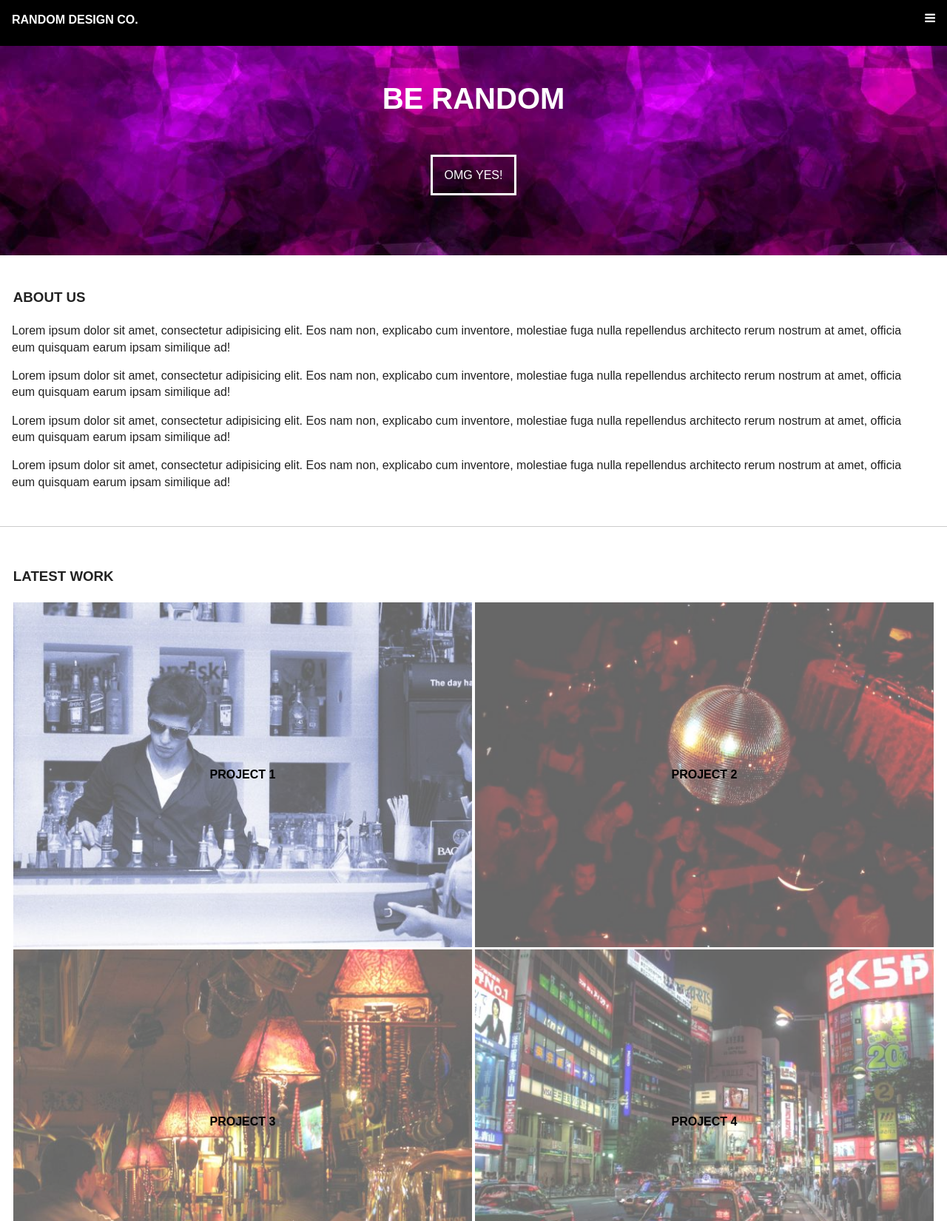
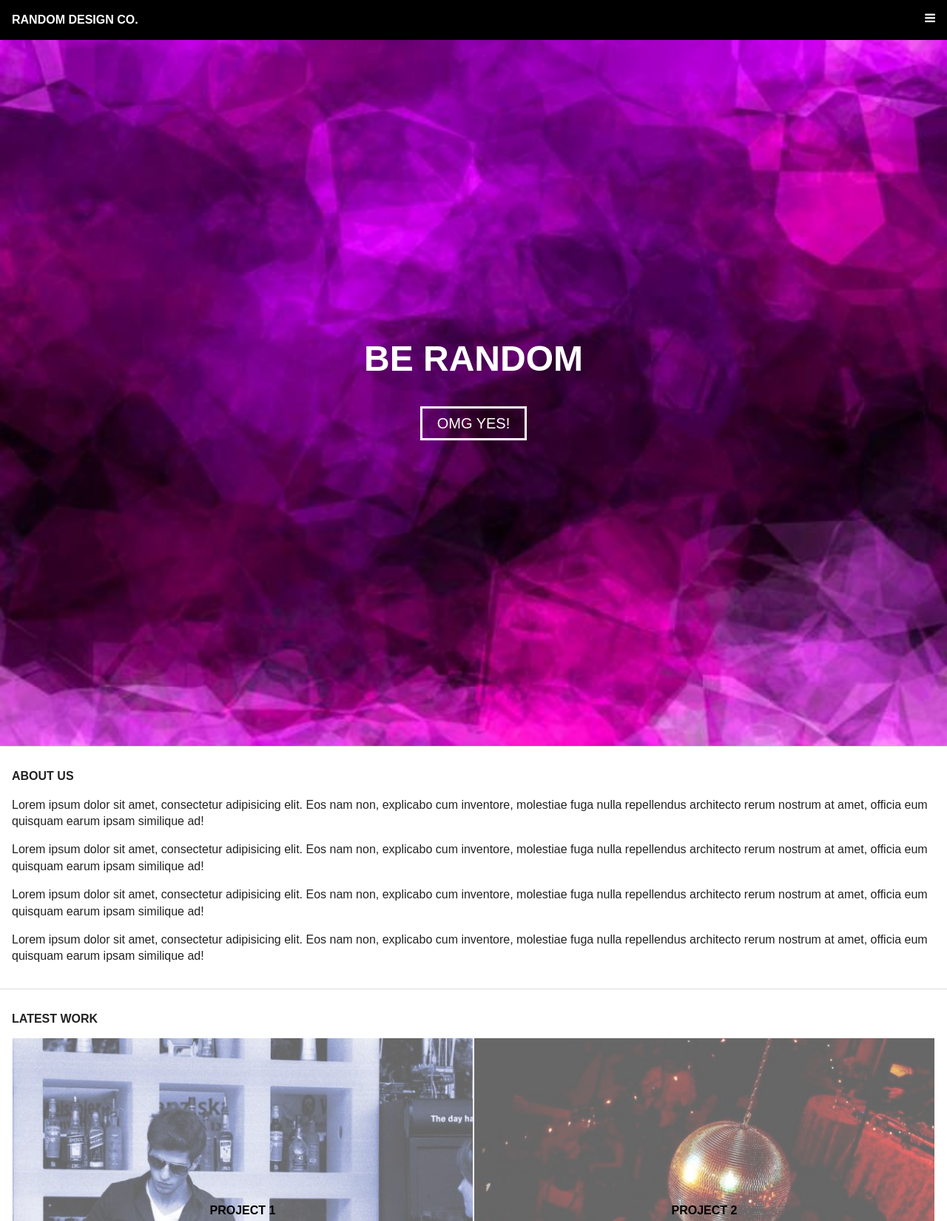
Before and after one commit to jswickham/random-design-co, a plain HTML site: page index.html in a window 1280 px wide. Shown: the top 1650 px of the page at 74% size. Drawn offline with nearby package versions, Linux system fonts and the light colour scheme.

Commit message:
Fixer up

```diff
--- a/css/main.css
+++ b/css/main.css
@@ -103,23 +103,32 @@ html {
   box-sizing: inherit;
 }
 
+body {
+    padding-top: 3em;
+}
+
+h1, h2, h3, h4, h4 {
+    font-size: 1em;
+    text-transform: uppercase;
+}
+
+img {
+    max-width: 100%;
+}
+
 .page-header {
-    background-color: #000;
+    background: #000;
     color: #fff;
-    margin: auto;
-    padding: 1em 1em 1.5em 1em;
+    padding: 1em;
     position: fixed;
+    z-index: 100;
     top: 0;
     left: 0;
     width: 100%;
-    overflow: auto;
-    z-index: 1;
 }
 
 .page-header h1 {
     margin: 0;
-    text-transform: uppercase;
-    font-size: 1em;
 }
 
 .fa {
@@ -128,63 +137,71 @@ html {
     top: 1em;
 }
 
-.callout {
-    background-image: url(../img/purple-bg.jpeg);
-    padding: 5em 8.67em 5em 8.67em;
+.page-section {
+    padding: 1em;
+    border-bottom: 1px solid #ddd;
+}
+
+.statement {
+    padding: 0;
+    position: relative;
+}
+
+.statement-content {
+    margin: 0;
+    position: absolute;
+    top: 50%;
+    left: 50%;
+    transform: translate(-50%, -50%);
+    line-height: 1;
     text-align: center;
 }
 
-.callout h2 {
-    font-size: 2.5em;
-    color: #fff;
-    padding-bottom: 1em;
-    line-height: 1em;
+.statement-bg {
+    display: block;
+    position:relative;
+    z-index: -10;
+    width: 100%;
 }
 
-.callout a {
+.statement-content h2 {
+    margin-top: 0;
+    font-size: 3em;
     color: #fff;
-    font-size: 1em;
 }
 
-.callout a:hover {
-    background-color: #fff;
+.button {
+    display: inline-block;
+    font-size: 1.25em;
+    text-decoration: none;
+    padding: .5em 1em;
+    border: 3px solid #000;
     color: #000;
 }
 
-.button {
-    text-decoration: none;
-    padding: 1em;
-    border: 3px solid #fff;
+.button:hover {
+    color: #fff;
+    background: #000;
 }
 
-.main-top {
-    padding: 1.5em 3em 1em 1em;
+.statement-content .button {
+    color: #fff;
+    border-color: #fff;
 }
 
-.main h3 {
-    text-transform: uppercase;
+.statement-content .button:hover {
+    color: #000;
+    background: #fff;
 }
 
-section {
-    padding: 1em;
-}
-
-section h3 {
-    padding: .1em;
-}
-
-img {
-    max-width: 100%;
-}
-
-.projects {
+.project-thumb {
+    border: 1px solid white;
     background: hsla(0, 0%, 100%, 0.4);
     position: relative;
     color: #fff;
     float: left;
     width: 50%;
     text-transform: uppercase;
-    padding: .1em;
 }
 
 .projects-bg {
@@ -194,30 +211,26 @@ img {
     width: 100%;
 }
 
-.projects-content {
+.project-thumb h3 {
+    margin: 0;
     position: absolute;
     top: 50%;
     left: 50%;
     transform: translate(-50%, -50%);
-}
-
-.projects-content a {
-    margin: 0;
-    text-decoration: none;
-    font-weight: bold;
+    text-align: center;
     color: #000;
 }
 
-.projects:hover, a:hover  {
-    background: none;
+.project-thumb:hover  {
+    background: hsla(0, 0%, 0%, .5);
+}
+
+.project-thumb:hover h3 {
     color: #fff;
 }
 
-footer {
+.page-footer {
     text-align: center;
-    clear: both;
-    margin-top: 10em;
-    overflow: auto;
 }
 
 
--- a/index.html
+++ b/index.html
@@ -22,20 +22,22 @@
     <!-- START OF MY CODE -->
   <header class="page-header">
     <h1>RANDOM DESIGN CO.</h1>
+    <nav class="main-nav">
     <i class="fa fa-bars"></i>
+  </nav>
   </header>
 
-  <section class="callout">
-    <article>
+  <section class="page-section statement">
+    <div class="statement-content">
       <h2>BE RANDOM</h2>
+      <a href="#" class="button">OMG YES!</a>
+    </div>
 
-      <p><a href="#" class="button">OMG YES!</a></p>
-    </article>
+    <img class="statement-bg"src="img/purple-bg.jpeg">
   </section>
 
-<div class="main">
-  <section class="main-top">
-    <h3>About Us</h3>
+  <section class="page-section">
+    <h2>About Us</h2>
 
     <p>Lorem ipsum dolor sit amet, consectetur adipisicing elit. Eos nam non, explicabo cum inventore, molestiae fuga nulla repellendus architecto rerum nostrum at amet, officia eum quisquam earum ipsam similique ad!</p>
 
@@ -46,87 +48,63 @@
     <p>Lorem ipsum dolor sit amet, consectetur adipisicing elit. Eos nam non, explicabo cum inventore, molestiae fuga nulla repellendus architecto rerum nostrum at amet, officia eum quisquam earum ipsam similique ad!</p>
   </section>
 
-  <hr>
+  <section class="page-section">
+    <h2>Latest Work</h2>
 
-  <section>
-    <h3>Latest Work</h3>
+    <div class="clearfix">
+      <a href="#">
+        <article class="project-thumb">
+          <h3>PROJECT 1</h3>
+          <img class="projects-bg"src="img/1-cocktail.jpeg" alt="cocktail">
+        </article>
+      </a>
 
-      <article class="projects">
-        <div class="projects-content">
-          <a href="#">PROJECT 1</a>
-        </div>
-        <img class="projects-bg"src="img/1-cocktail.jpeg" alt="cocktail">
-      </article>
+      <a href="#">
+        <article class="project-thumb">
+          <h3>PROJECT 2</h3>
+          <img class="projects-bg"src="img/2-disco.jpeg" alt="disco">
+        </article>
+      </a>
 
-    <article class="projects">
-      <div class="projects-content">
-        <a href="#">PROJECT 2</a>
-      </div>
-        <img class="projects-bg"src="img/2-disco.jpeg" alt="disco">
-      </article>
+      <a href="#">
+        <article class="project-thumb">
+          <h3>PROJECT 3</h3>
+          <img class="projects-bg"src="img/3-bookstore.jpeg" alt="bookstore">
+        </article>
+      </a>
 
-    <article class="projects">
-        <div class="projects-content">
-          <a href="#">PROJECT 3</a>
-        </div>
-        <img class="projects-bg"src="img/3-bookstore.jpeg" alt="bookstore">
-    </article>
+      <a href="#">
+        <article class="project-thumb">
+          <h3>PROJECT 4</h3>
+          <img class="projects-bg"src="img/4-traffic.jpeg" alt="traffic">
+        </article>
+      </a>
+
+      <a href="#">
+        <article class="project-thumb">
+          <h3>PROJECT 5</h3>
+          <img class="projects-bg" src="img/5-concert.jpg" alt="concert">
+        </article>
+      </a>
+
+      <a href="#">
+        <article class="project-thumb">
+          <h3>PROJECT 6</h3>
+          <img class="projects-bg" src="img/6-nightlife.jpg" alt="nightlife">
+        </article>
+      </a>
+
+      <a href="#">
+        <article class="project-thumb">
+          <h3>PROJECT 7</h3>
+          <img class="projects-bg" src="img/7-bar.jpg" alt="bar">
+        </article>
+      </a>
+     </div>
+  </section>
 
 
-    <article class="projects">
-        <div class="projects-content">
-         <a href="#">PROJECT 4</a>
-        </div>
-       <img class="projects-bg"src="img/4-traffic.jpeg" alt="traffic">
-    </article>
-
-    <article class="projects">
-        <div class="projects-content">
-          <a href="#">PROJECT 5</a>
-        </div>
-        <img class="projects-bg" src="img/5-concert.jpg" alt="concert">
-    </article>
-
-    <article class="projects"><div class="projects-content">
-          <a href="#">PROJECT 6</a>
-        </div>
-        <img class="projects-bg" src="img/6-nightlife.jpg" alt="nightlife"></article>
-
-    <article class="projects">
-      <div class="projects-content">
-         <a href="#">PROJECT 7</a>
-      </div>
-      <img class="projects-bg" src="img/7-bar.jpg" alt="bar">
-    </article>
-
-    <article class="projects">
-      <div class="projects-content">
-         <a href="#">PROJECT 8</a>
-      </div>
-      <img class="projects-bg" src="img/roxy_04_web.jpg" alt="golden retriever">
-    </article>
-
-    <article class="projects">
-      <div class="projects-content">
-         <a href="#">PROJECT 9</a>
-      </div>
-      <img class="projects-bg" src="img/roxy_05_web.jpg" alt="golden retriever">
-    </article>
-
-    <article class="projects">
-      <div class="projects-content">
-         <a href="#">PROJECT 10</a>
-      </div>
-      <img class="projects-bg" src="img/roxy_web.jpg" alt="golden retriever">
-    </article>
-
-  </section>
-</div>
-
-
-  <footer>
-    <hr>
-
+  <footer class="page-footer">
     <p> &copy 2016 Random Design Co.</p>
   </footer>
 
```
